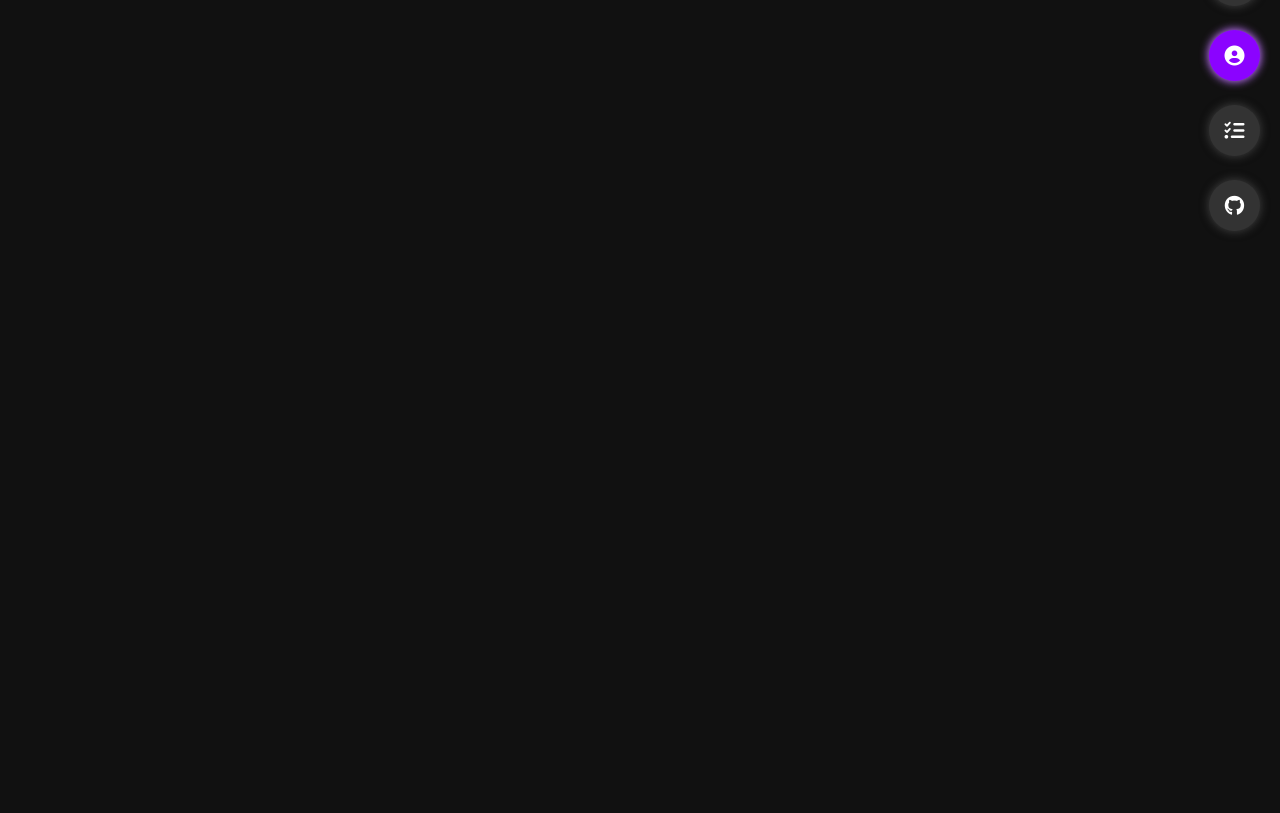
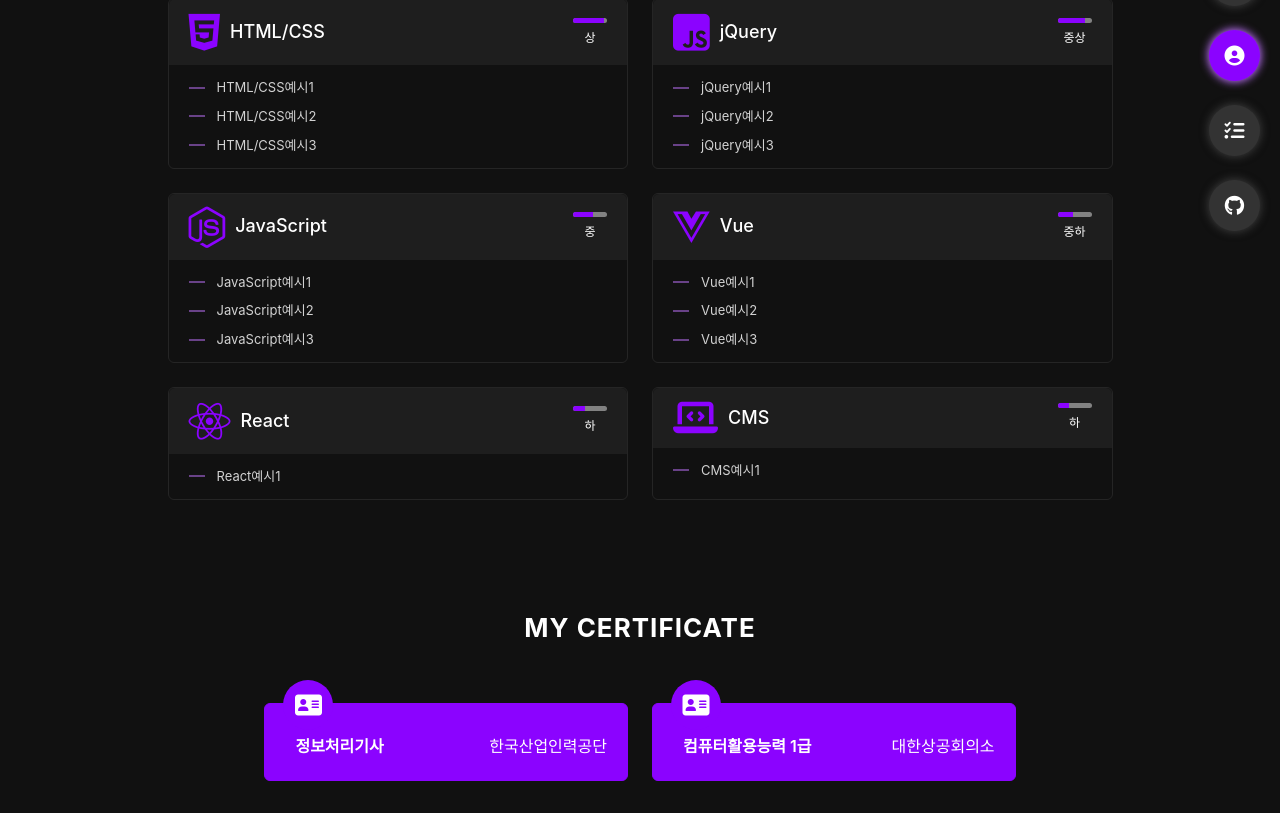
Before and after one commit to dahye950627/portfolio, a React (Create React App) app: page /about in a window 1280 px wide. Shown: the part 307-1120 px from the top of the page. Before the commit the page ends 800 px from the top, so only its background shows below. Built offline with nearby package versions, Linux system fonts and the light colour scheme.

Commit message:
about 화면 작업중

```diff
--- a/src/assets/config.ts
+++ b/src/assets/config.ts
@@ -1,9 +1,10 @@
 import mainImg from '@/assets/img/img_main.jpg';
 
 const size = {
+	laptop : "1280px",
+	tablet : "1024px",
 	mobile : "720px",
-	tablet : "1024px",
-	laptop : "1280px"
+	smallMobile : "480px"
 };
 
 const config = {
@@ -15,9 +16,10 @@ const config = {
 
 	mainImgSrc : mainImg,
 
+	laptop : `(max-width: ${size.laptop})`,
+	tablet : `(max-width: ${size.tablet})`,
 	mobile : `(max-width: ${size.mobile})`,
-	tablet : `(max-width: ${size.tablet})`,
-	laptop : `(max-width: ${size.laptop})`
+	smallMobile : `(max-width: ${size.smallMobile})`
 };
 
 export default config;
--- a/src/assets/data/aboutData.ts
+++ b/src/assets/data/aboutData.ts
@@ -2,51 +2,55 @@ const aboutData = {
 	skillList: [
 		{
 			label: "HTML/CSS",
-			grade: "상",
+			rank: "상",
 			detail: ["HTML/CSS예시1","HTML/CSS예시2","HTML/CSS예시3"],
-			icon: "",
+			icon: "fa-brands fa-html5",
+			percent: "",
 		},
 		{
 			label: "jQuery",
-			grade: "중",
+			rank: "중상",
 			detail: ["jQuery예시1","jQuery예시2","jQuery예시3"],
-			icon: "",
+			icon: "fa-brands fa-square-js",
+			percent: "",
 		},
 		{
 			label: "JavaScript",
-			grade: "중하",
+			rank: "중",
 			detail: ["JavaScript예시1","JavaScript예시2","JavaScript예시3"],
-			icon: "",
+			icon: "fa-brands fa-node-js",
+			percent: "",
 		},
 		{
 			label: "Vue",
-			grade: "중",
+			rank: "중하",
 			detail: ["Vue예시1","Vue예시2","Vue예시3"],
-			icon: "",
+			icon: "fa-brands fa-vuejs",
+			percent: "",
 		},
 		{
 			label: "React",
-			grade: "하",
+			rank: "하",
 			detail: ["React예시1"],
-			icon: "",
+			icon: "fa-brands fa-react",
+			percent: "",
 		},
 		{
 			label: "CMS",
-			grade: "중하",
+			rank: "하",
 			detail: ["CMS예시1"],
-			icon: "",
+			icon: "fa-solid fa-laptop-code",
+			percent: "",
 		},
 	],
 	certificateList: [
 		{
 			label: "정보처리기사",
 			issuer: "한국산업인력공단",
-			icon: "",
 		},
 		{
 			label: "컴퓨터활용능력 1급",
 			issuer: "대한상공회의소",
-			icon: "",
 		},
 	],
 	companyList: [
@@ -67,4 +71,27 @@ const aboutData = {
 	]
 }
 
+aboutData.skillList.forEach(skill => {
+	switch (skill.rank) {
+		case "상":
+			skill.percent = "90%";
+			break;
+		case "중상":
+			skill.percent = "80%";
+			break;
+		case "중":
+			skill.percent = "60%";
+			break;
+		case "중하":
+			skill.percent = "45%";
+			break;
+		case "하":
+			skill.percent = "35%";
+			break;
+		default:
+			skill.percent = "0%";
+			break;
+	}
+})
+
 export default aboutData;
--- /dev/null
+++ b/src/components/molecules/PageHeader.tsx
@@ -0,0 +1,43 @@
+import React from "react";
+import styled from "styled-components";
+import Heading from "@/components/atoms/Heading";
+
+type PageHeaderProps = {
+	text? : string;
+	point? : string;
+	children? : React.ReactNode;
+}
+
+const PageTitle: React.FC<PageHeaderProps> = (props) => {
+
+	return (
+		<PageHeaderStyled className="page-tit">
+			<Heading level="1">
+				{ props.text }<span className="point">{' '}{ props.point }</span>
+			</Heading>
+			{ props.children }
+		</PageHeaderStyled>
+	)
+}
+
+const PageHeaderStyled = styled.div`
+	padding: 80px 0;
+	text-align: center;
+
+	h1 {
+		font-size: 60px;
+		font-weight: 900;
+		line-height: 1.2;
+		letter-spacing: 1px;
+	}
+
+	@media ${(props) => props.theme.mobile} {
+		padding: 40px 0 30px;
+
+		h1 {
+			font-size: 44px;
+		}
+	}
+`;
+
+export default PageTitle;
--- a/src/components/organisms/AboutCertiWrap.tsx
+++ b/src/components/organisms/AboutCertiWrap.tsx
@@ -4,12 +4,63 @@ import aboutData from "@/assets/data/aboutData";
 
 const AboutCertiWrap = () => {
 	return (
-		<>
-			<div>AboutCertiWrap</div>
-		</>
+		<AboutCertiWrapStyled>
+			{
+				aboutData.certificateList.map((item, idx) => (
+					<div className="certi-box" key={idx}>
+						<div className="inner">
+							<div className="icon">
+								<i className="fa-solid fa-address-card"></i>
+							</div>
+							<strong className="tit">{ item.label }</strong>
+							<span className="desc">{ item.issuer }</span>
+						</div>
+					</div>
+				))
+			}
+		</AboutCertiWrapStyled>
 	)
 }
 
+const AboutCertiWrapStyled = styled.div`
+	display: flex;
+	flex-wrap: wrap;
+	width: 80%;
+	margin: 0 auto;
+
+	.certi-box {
+		width: 50%;
+		padding: 30px 12px 12px;
+
+		.inner {
+			position: relative;
+			display: flex;
+			justify-content: space-between;
+			padding: 30px 20px 20px 30px;
+			border: 1px solid #8B03FF;
+			border-radius: 6px;
+			background: ${(props) => props.theme.mainColor};
+
+			.icon {
+				position: absolute;
+				top: -24px;
+				left: 18px;
+				display: flex;
+				justify-content: center;
+				align-items: center;
+				width: 50px;
+				height: 50px;
+				border-radius: 50%;
+				background: ${(props) => props.theme.mainColor};
+				font-size: 24px;
+				text-align: center;
+			}
+			.tit {
+				font-weight: 600;
+			}
+		}
+	}
+`;
 
 
 export default AboutCertiWrap;
--- a/src/components/organisms/AboutSkillWrap.tsx
+++ b/src/components/organisms/AboutSkillWrap.tsx
@@ -1,15 +1,155 @@
+import React from 'react';
 import styled from "styled-components";
-import Heading from "@/components/atoms/Heading";
 import aboutData from "@/assets/data/aboutData";
+
 
 const AboutSkillWrap = () => {
 	return (
-		<>
-			<div>AboutSkillWrap</div>
-		</>
-	)
+		<AboutSkillStyled>
+		{
+			aboutData.skillList.map((item, idx) => (
+				<div className="skill-box" key={idx}>
+					<div className="inner">
+						<div className="txt-area">
+							<div className="left">
+								<i className={item.icon}></i>
+								<span>{ item.label }</span>
+							</div>
+							<div className="right">
+								<span className="graph">
+									<span className="bar" style={{width: item.percent}}></span>
+								</span>
+								<span>{ item.rank }</span>
+							</div>
+						</div>
+						<ul>
+							{
+								item.detail.map((detail, idx) => (
+									<li key={idx}>{ detail }</li>
+								))
+							}
+						</ul>
+					</div>
+				</div>
+			))
+		}
+		</AboutSkillStyled>
+	);
 }
 
+const AboutSkillStyled = styled.div`
+	display: flex;
+	flex-wrap: wrap;
+
+	.skill-box {
+		width: 33.3333%;
+		padding: 12px;
+
+		.inner {
+			height: 100%;
+			border: 1px solid rgba(37,37,37);
+			border-radius: 6px;
+
+			.txt-area {
+				display: flex;
+				justify-content: space-between;
+				align-items: center;
+				padding: 12px 20px;
+				border-radius: 6px 6px 0 0;
+				background: rgba(30,30,30);
+
+				.left {
+					display: flex;
+					align-items: center;
+
+					i {
+						font-size: 42px;
+						color: ${(props) => props.theme.mainColor};
+					}
+					span {
+						display: inline-block;
+						margin-left: 10px;
+						font-size: 18px;
+						font-weight: 500;
+					}
+				}
+				.right {
+					position: relative;
+					min-width: 34px;
+					padding: 10px 5px 0;
+					font-size: 12px;
+					text-align: center;
+
+					.graph {
+						position: absolute;
+						left: 0;
+						top: 0;
+						width: 100%;
+						height: 5px;
+						border-radius: 3px;
+						background-color: rgba(130,130,130);
+
+						.bar {
+							position: absolute;
+							left: 0;
+							top: 0;
+							display: inline-block;
+							width: 0;
+							height: 100%;
+							border-radius: 3px 0 0 3px;
+							background: ${(props) => props.theme.mainColor};
+						}
+					}
+				}
+			}
+			ul {
+				padding: 12px 20px;
+
+				li {
+					position: relative;
+					padding-left: 28px;
+					font-size: 13px;
+					color: rgba(210,210,210);
+
+					&:before {
+						content: '';
+						position: absolute;
+						top: 50%;
+						left: 0;
+						width: 16px;
+						height: 1px;
+						background-color: ${(props) => props.theme.mainTxtColor};
+						transform: translateY(-50%);
+					}
+					& + li {
+						margin-top: 8px;
+					}
+				}
+			}
+		}
+
+		&:last-child {
+			.inner .txt-area i {font-size: 36px;}
+		}
+	}
+
+	@media ${(props) => props.theme.laptop} {
+		.skill-box {
+			width: 50%;
+		}
+	}
+
+	@media ${(props) => props.theme.tablet} {
+	}
+
+	@media ${(props) => props.theme.mobile} {
+		.skill-box {
+			width: 100%;
+		}
+	}
+
+
+`;
 
 
 export default AboutSkillWrap;
--- a/src/components/organisms/Header.tsx
+++ b/src/components/organisms/Header.tsx
@@ -70,7 +70,7 @@ const StyledHeader = styled.header`
 					font-weight: 500;
 					opacity: 0;
 					color: transparent;
-					line-height: 25px;
+					line-height: 1.2;
 					transition: padding 0.3s, opacity 0.3s;
 				}
 				i {
@@ -107,6 +107,26 @@ const StyledHeader = styled.header`
 			}
 		}
 	}
+
+	@media ${(props) => props.theme.smallMobile} {
+		ul li {
+			a {
+				padding: 10px;
+
+				i {
+					width: 22px;
+					height: 22px;
+					font-size: 18px;
+					line-height: 22px;
+				}
+			}
+			&:hover {
+				a {
+					padding: 10px 10px 10px 18px;
+				}
+			}
+		}
+	}
 `;
 
 export default Header;
--- a/src/components/pages/AboutPage.tsx
+++ b/src/components/pages/AboutPage.tsx
@@ -1,3 +1,6 @@
+import styled from "styled-components";
+import Heading from "@/components/atoms/Heading";
+import PageHeader from '@/components/molecules/PageHeader';
 import PageWrap from '@/components/templates/PageWrap';
 import AboutSkillWrap from '@/components/organisms/AboutSkillWrap';
 import AboutCertiWrap from '@/components/organisms/AboutCertiWrap';
@@ -6,19 +9,72 @@ import AboutCompWrap from '@/components/organisms/AboutCompWrap';
 const AboutPage = () => {
 	return (
 		<PageWrap page="about">
+			<PageHeader text="ABOUT" point="ME" />
+
+			<AboutPageStyled className="inner">
 				<section>
+					<SectionHeaderStyled className="tit-wrap">
+						<Heading level="2">MY SKILLS</Heading>
+					</SectionHeaderStyled>
 					<AboutSkillWrap/>
 				</section>
 
 				<section>
+					<SectionHeaderStyled className="tit-wrap">
+						<Heading level="2">MY CERTIFICATE</Heading>
+					</SectionHeaderStyled>
 					<AboutCertiWrap/>
 				</section>
 
 				<section>
+					<SectionHeaderStyled className="tit-wrap">
+						<Heading level="2">COMPANY HISTORY</Heading>
+					</SectionHeaderStyled>
 					<AboutCompWrap/>
 				</section>
+			</AboutPageStyled>
 		</PageWrap>
 	)
 }
 
+const AboutPageStyled = styled.div`
+	max-width: 1140px;
+	margin: 0 auto 80px auto;
+
+	section {
+		margin: auto;
+
+		& + section {
+			margin-top: 100px;
+		}
+	}
+
+	@media ${(props) => props.theme.laptop} {
+		section {
+			width: 85%;
+		}
+	}
+`;
+
+const SectionHeaderStyled = styled.div`
+	padding-bottom: 30px;
+	text-align: center;
+
+	h2 {
+		font-size: 26px;
+		font-weight: 700;
+		text-transform: uppercase;
+		line-height: 1.2;
+		letter-spacing: 1px;
+	}
+
+	@media ${(props) => props.theme.mobile} {
+		padding: 10px 0;
+
+		h2 {
+			font-size: 24px;
+		}
+	}
+`;
+
 export default AboutPage;
--- a/src/components/templates/PageWrap.tsx
+++ b/src/components/templates/PageWrap.tsx
@@ -3,7 +3,7 @@ import Header from '@/components/organisms/Header';
 
 type pageWrapProps = {
 	page : string;
-	children? : React.ReactNode
+	children? : React.ReactNode;
 }
 
 const PageWrap: React.FC<pageWrapProps> = (props) => {
```
Also changed, not shown: src/components/molecules/Header.tsx (deleted, +0 -7 lines). Lines whose indentation alone changed are shown as unchanged.
